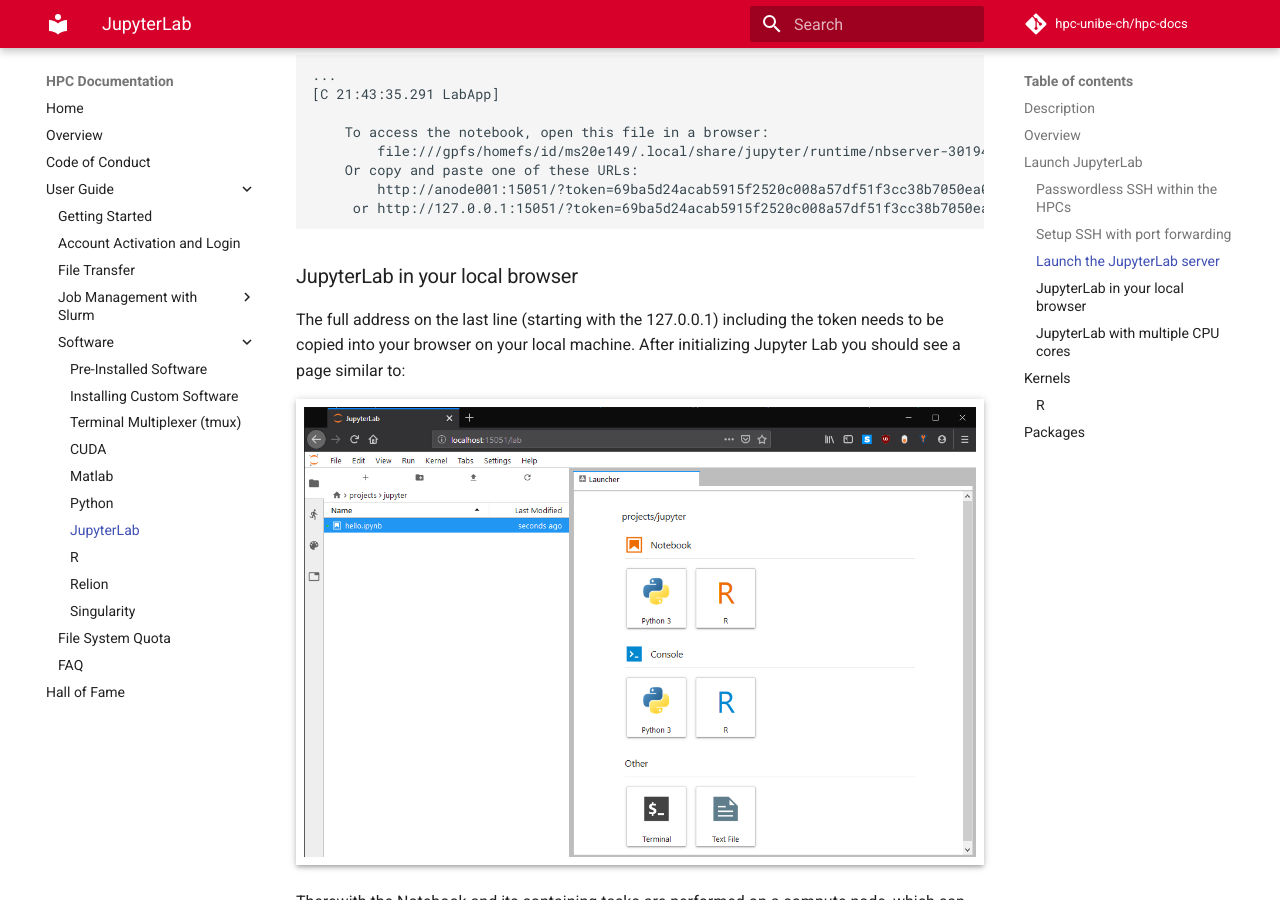
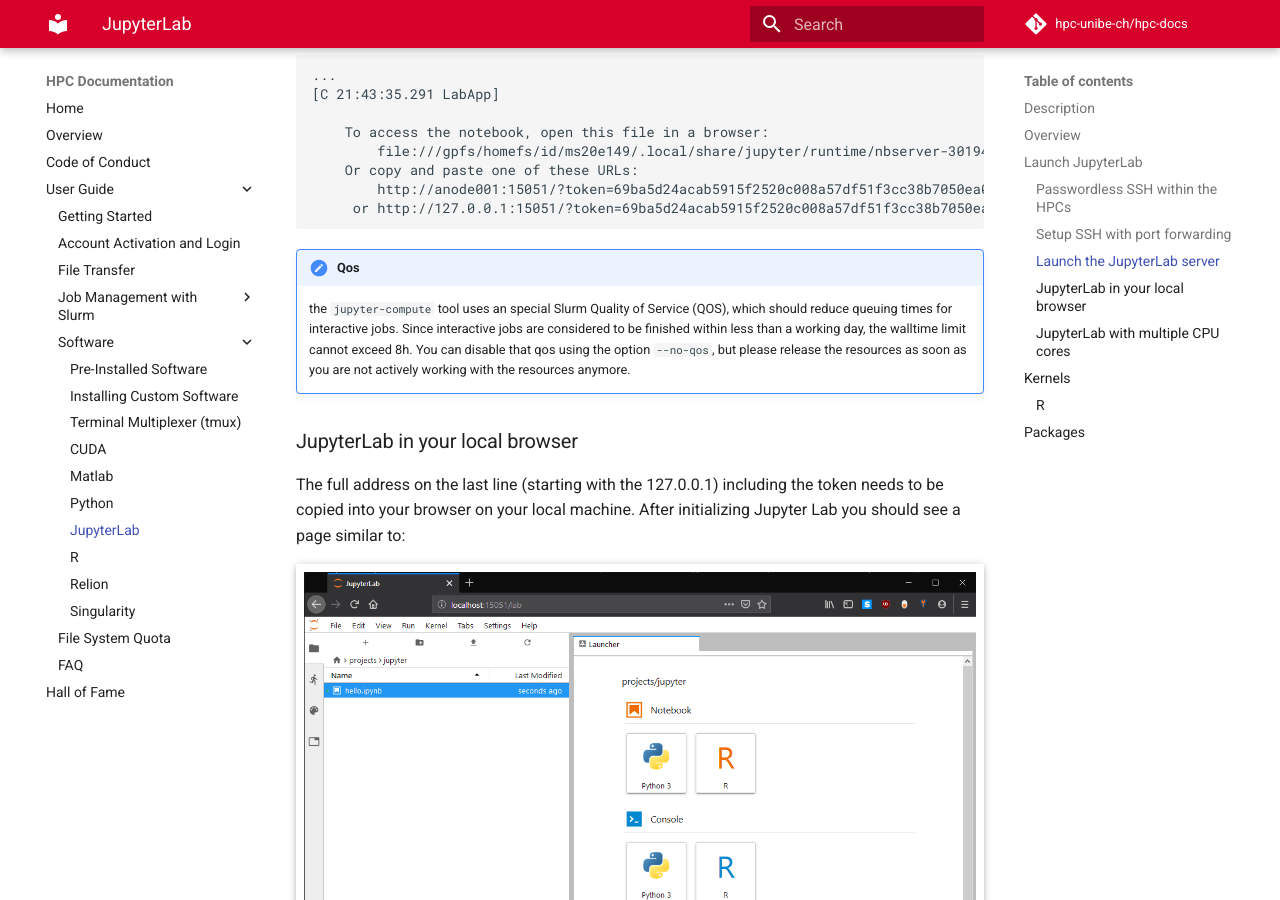
Before and after one commit to hpc-unibe-ch/hpc-unibe-ch.github.io, an MkDocs documentation site: the page built from docs/user-guide/software/JupyterLab.md, in a window 1280 px wide and 900 px high, scrolled down 2346 px. Built offline with MkDocs 1.6.1 and Material for MkDocs 9.7.7, drawn with Linux system fonts in a browser that asks for light colours; comment, search, counter and statistics services are not loaded.

Commit message:
add jupyter qos note

````diff
--- a/docs/user-guide/software/JupyterLab.md
+++ b/docs/user-guide/software/JupyterLab.md
@@ -87,6 +87,11 @@
      or http://127.0.0.1:15051/?token=69ba5d24acab5915f2520c008a57df51f3cc38b7050ea073
 ```
 
+!!! QOS
+    the `jupyter-compute` tool uses an special Slurm Quality of Service (QOS), which should reduce queuing times for interactive jobs.
+    Since interactive jobs are considered to be finished within less than a working day, the walltime limit cannot exceed 8h.
+    You can disable that qos using the option `--no-qos`, but please release the resources as soon as you are not actively working with the resources anymore.
+
 ### JupyterLab in your local browser
 The full address on the last line (starting with the 127.0.0.1) including the token needs to be copied into your browser on your local machine.
 After initializing Jupyter Lab you should see a page similar to:
````
